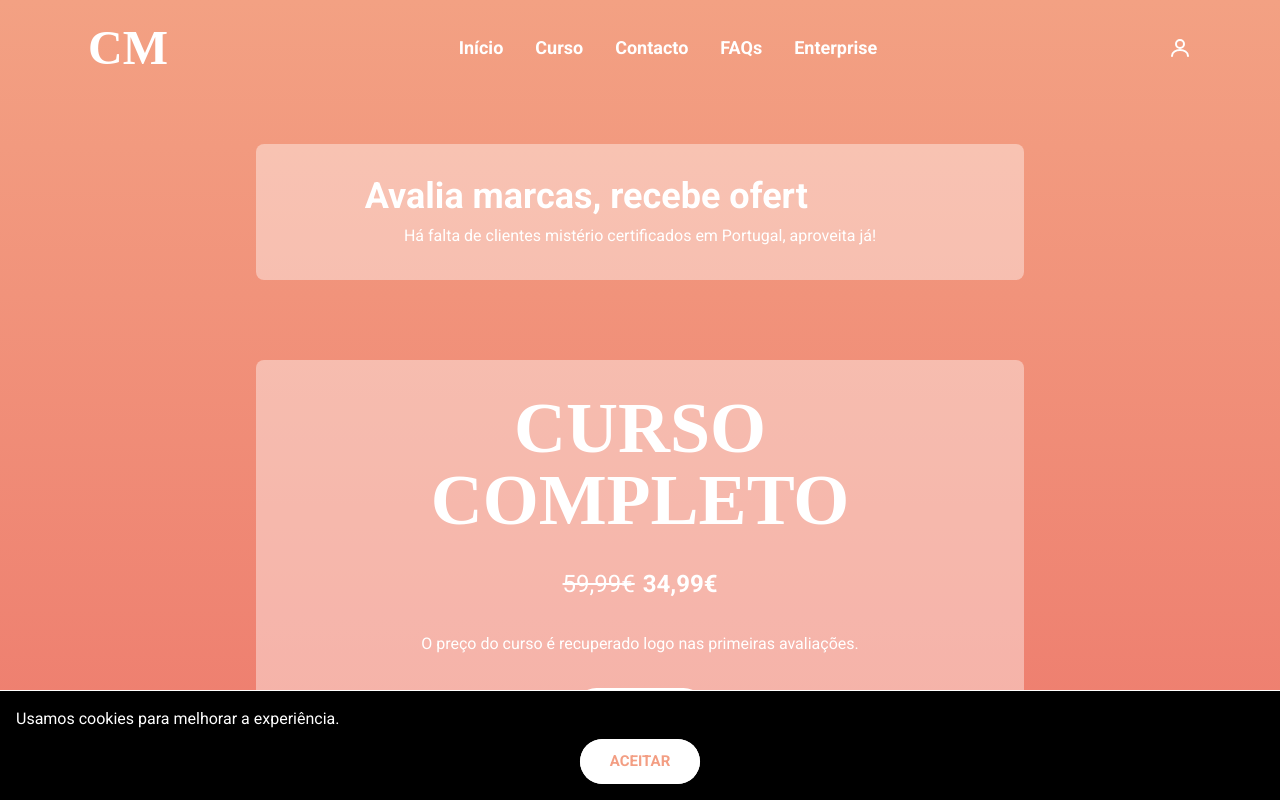
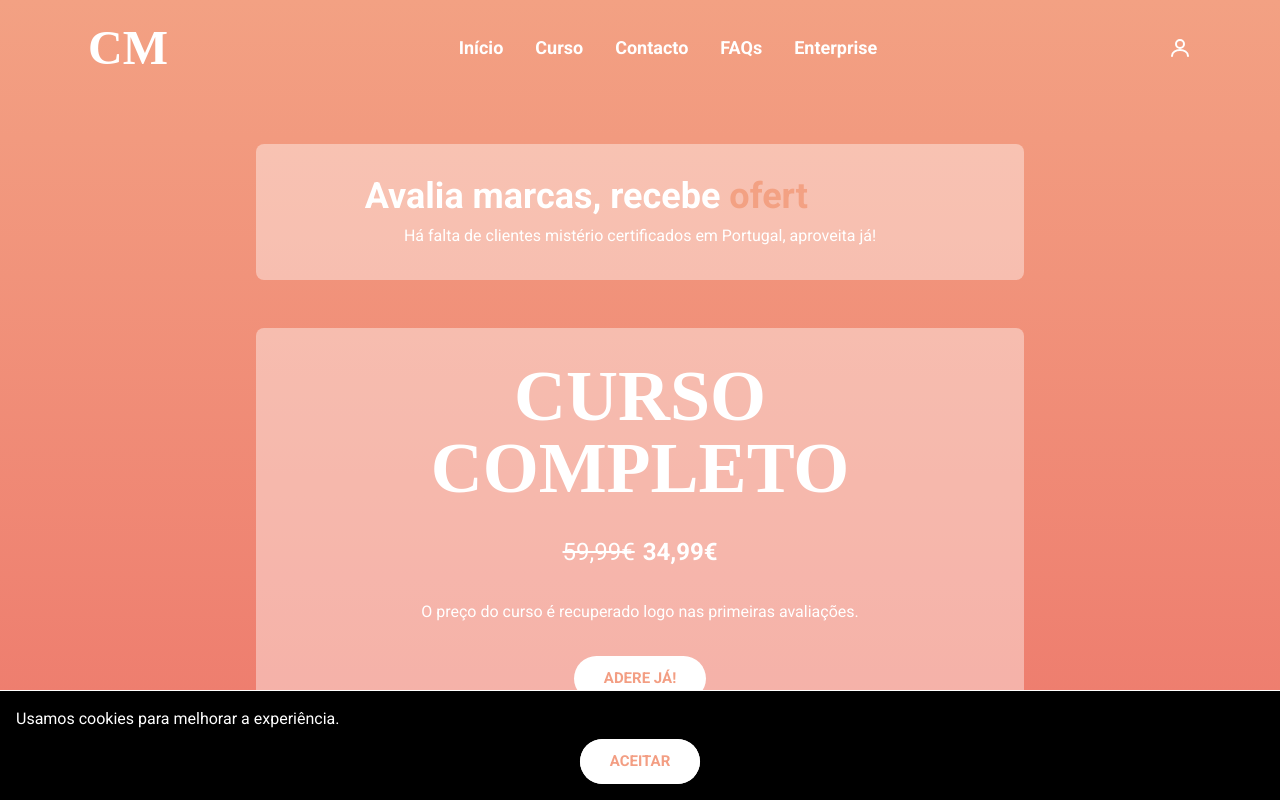
Before and after one commit to msantos51/clientemisterio, a Next.js app in the folder frontend/: page / in a window 1280 px wide. Shown: the top 800 px of the page. Built offline with nearby package versions, Linux system fonts and the light colour scheme; no server answers; a web font is replaced by a local one.

Commit message:
Adjust home sections spacing and highlight typing word

```diff
--- a/frontend/app/(public)/page.tsx
+++ b/frontend/app/(public)/page.tsx
@@ -137,18 +137,18 @@ export default function HomePage() {
   ]
 
   return (
-    // Container principal com espaçamento uniforme entre secções
-    <main className="space-y-12">
+    // Container principal com espaçamento uniforme de 1rem entre secções
+    <main className="space-y-4">
       {/* Secção introdutória com texto informativo sobre Cliente Mistério */}
       <section className="p-4">
         {/* Caixa branca translúcida contendo o texto explicativo */}
         <div className="mx-auto w-full max-w-3xl rounded-lg bg-white/40 p-8 text-center text-white">
-          {/* Texto principal com efeito de escrita nas palavras finais e tamanho destacado */}
+          {/* Texto principal com efeito de escrita nas palavras finais, destacado a negrito e com a cor do fundo */}
           <p className="text-2xl font-extrabold text-center leading-tight md:text-4xl">
             Avalia marcas, recebe{' '}
             <span
               aria-live="polite"
-              className="inline-block whitespace-nowrap align-baseline"
+              className="inline-block whitespace-nowrap align-baseline font-extrabold text-[#F3A183]"
               style={{ minWidth: TYPING_PLACEHOLDER_MIN_WIDTH, textAlign: 'left' }}
             >
               {typedText}
```
